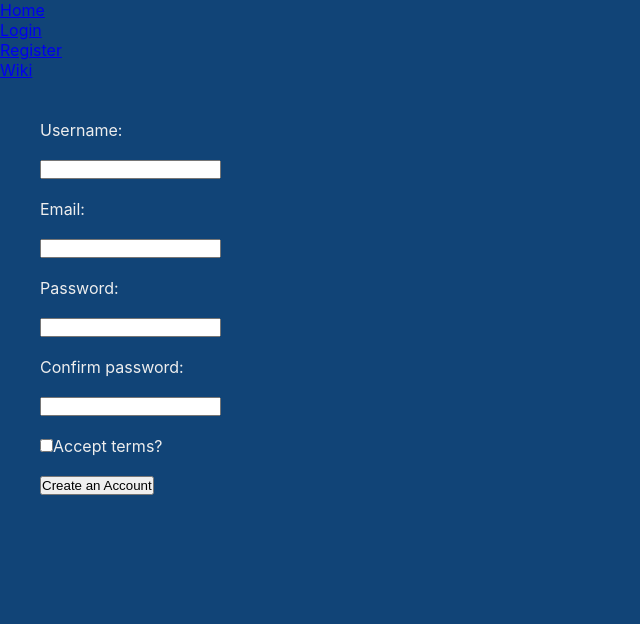
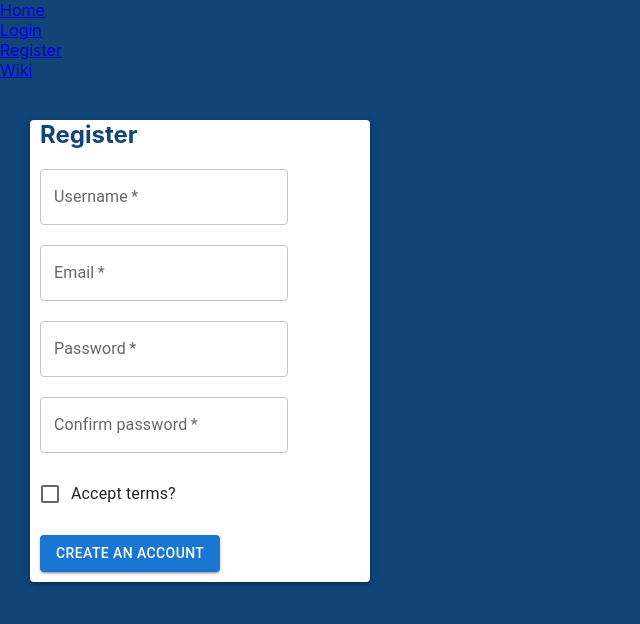
Before and after one commit to vilsonpneto/tools-react-sprint3-t11, a React (Create React App) app: page /register in a window 1280 px wide. Shown: the top 624 px of the page, without its empty margins (0-640 px from the left). Built offline with nearby package versions, Linux system fonts and the light colour scheme.

Commit message:
feat: Refactored register page for using MUI library components.

```diff
--- a/package.json
+++ b/package.json
@@ -3,7 +3,10 @@
   "version": "0.1.0",
   "private": true,
   "dependencies": {
+    "@emotion/react": "^11.9.0",
+    "@emotion/styled": "^11.8.1",
     "@hookform/resolvers": "^2.9.0",
+    "@mui/material": "^5.8.3",
     "@testing-library/jest-dom": "^5.14.1",
     "@testing-library/react": "^13.0.0",
     "@testing-library/user-event": "^13.2.1",
--- a/src/Pages/Register/index.jsx
+++ b/src/Pages/Register/index.jsx
@@ -1,11 +1,19 @@
 import { useForm } from "react-hook-form";
 import { yupResolver } from "@hookform/resolvers/yup";
 import * as yup from "yup";
+import {
+  Button,
+  Checkbox,
+  FormControlLabel,
+  Paper,
+  TextField,
+  Typography,
+} from "@mui/material";
 
 import { Header } from "../../Components/Header";
 
 import { FlexContainer } from "../../styles/global";
-import { StyledForm } from "./styles";
+import { StyledForm, StyledTypography } from "./styles";
 
 export const Register = () => {
   const schema = yup.object().shape({
@@ -39,42 +47,60 @@ export const Register = () => {
     <>
       <Header />
       <StyledForm onSubmit={handleSubmit(signUp)}>
-        <FlexContainer flexDirection="column" justifyContent="center">
-          <label>Username: </label>
-          <input type="text" {...register("username")} />
-          {/* <span> {errors?.username?.message}</span> */}
-          {errors.username && (
-            <span className="error"> {errors.username.message}</span>
-          )}
+        <Paper elevation={3}>
+          <StyledTypography batata="10px" variant="p" component="h2">
+            Register
+          </StyledTypography>
 
-          <label>Email: </label>
-          <input type="text" {...register("email")} />
-          {errors.email && (
-            <span className="error"> {errors.email.message}</span>
-          )}
+          <FlexContainer flexDirection="column" justifyContent="center">
+            <TextField
+              required
+              error={!!errors.username}
+              helperText={errors?.username?.message}
+              label="Username"
+              {...register("username")}
+            />
 
-          <label>Password: </label>
-          <input type="password" {...register("password")} />
-          {errors.password && (
-            <span className="error"> {errors.password.message}</span>
-          )}
+            <TextField
+              required
+              error={!!errors.email}
+              helperText={errors?.email?.message}
+              label="Email"
+              {...register("email")}
+            />
 
-          <label>Confirm password: </label>
-          <input type="password" {...register("confirmPassword")} />
-          {errors.confirmPassword && (
-            <span className="error"> {errors.confirmPassword.message}</span>
-          )}
+            <TextField
+              required
+              error={!!errors.password}
+              helperText={errors?.password?.message}
+              label="Password"
+              {...register("password")}
+              type="password"
+            />
 
-          <div>
-            <input type="checkbox" {...register("terms")} />
-            <span>Accept terms?</span>
-          </div>
-          {errors.terms && (
-            <span className="error"> {errors.terms.message}</span>
-          )}
+            <TextField
+              required
+              error={!!errors.confirmPassword}
+              helperText={errors?.confirmPassword?.message}
+              label="Confirm password"
+              {...register("confirmPassword")}
+              type="password"
+            />
 
-          <button type="submit">Create an Account</button>
-        </FlexContainer>
+            <FormControlLabel
+              error={!!errors.terms}
+              control={<Checkbox {...register("terms")} />}
+              label="Accept terms?"
+            />
+            {errors.terms && (
+              <span className="error"> {errors.terms.message}</span>
+            )}
+
+            <Button variant="contained" type="submit">
+              Create an Account
+            </Button>
+          </FlexContainer>
+        </Paper>
       </StyledForm>
     </>
   );
--- a/src/Pages/Register/styles.js
+++ b/src/Pages/Register/styles.js
@@ -1,10 +1,19 @@
 import styled from "styled-components";
+import * as muiStyles from "@mui/material/styles";
+import { Typography } from "@mui/material";
 
 export const StyledForm = styled.form`
   padding: 30px;
   max-width: 400px;
 
   .error {
-    color: #ad2a2a;
+    color: #d32f2f;
+    font-weight: 400;
+    font-size: 0.75rem;
   }
 `;
+
+export const StyledTypography = muiStyles.styled(Typography)`
+    color: #147;
+    margin: ${(props) => props.batata};
+`;
--- a/src/styles/global.js
+++ b/src/styles/global.js
@@ -8,7 +8,7 @@ export const GlobalStyle = createGlobalStyle`
       box-sizing: border-box;
     }
 
-    h1, h2, h3, h4, p, label, span {
+    h1, h2, h3, h4, p {
     color: #EEE;
   }
 
```
Also changed, not shown: 1 other file (tests, documents, lock files or other folders).
